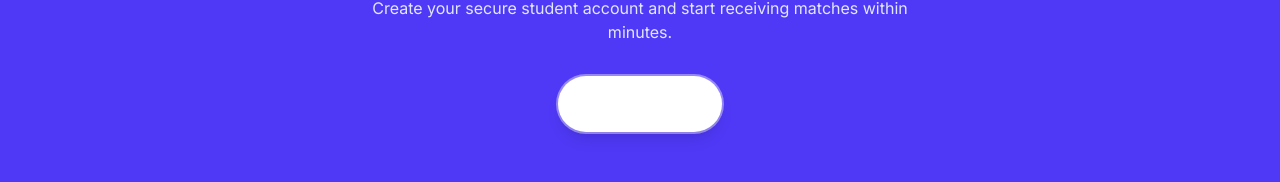
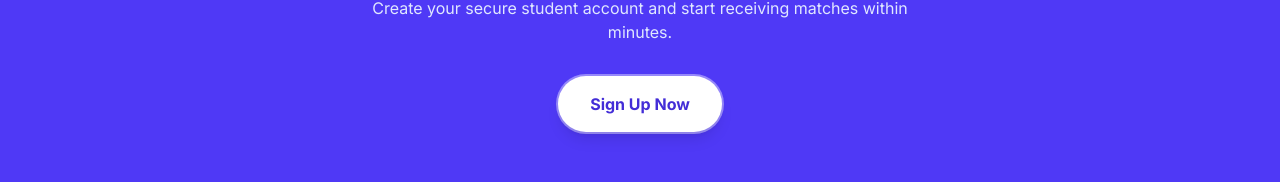
Before and after one commit to rahulgupta32/vidyarthiconnect, a Next.js app: page / in a window 1280 px wide. Shown: the part 4330-4512 px from the top of the page. Built offline with nearby package versions, Linux system fonts and the light colour scheme.

Commit message:
Force text color priority with !important to resolve low contrast issues on homepage CTA button

```diff
--- a/app/page.tsx
+++ b/app/page.tsx
@@ -361,7 +361,7 @@ export default function Home() {
           <p className="text-indigo-100 mb-8 max-w-xl mx-auto">
             Create your secure student account and start receiving matches within minutes.
           </p>
-          <Link href="/signup" className="inline-block bg-white text-indigo-700 font-bold px-8 py-4 rounded-full shadow-lg hover:bg-slate-100 transition ring-2 ring-white/40 focus:outline-none focus:ring-4 focus:ring-white/50">
+          <Link href="/signup" className="inline-block bg-white !text-indigo-700 font-bold px-8 py-4 rounded-full shadow-lg hover:bg-slate-100 transition ring-2 ring-white/40 focus:outline-none focus:ring-4 focus:ring-white/50">
             Sign Up Now
           </Link>
         </div>
```
